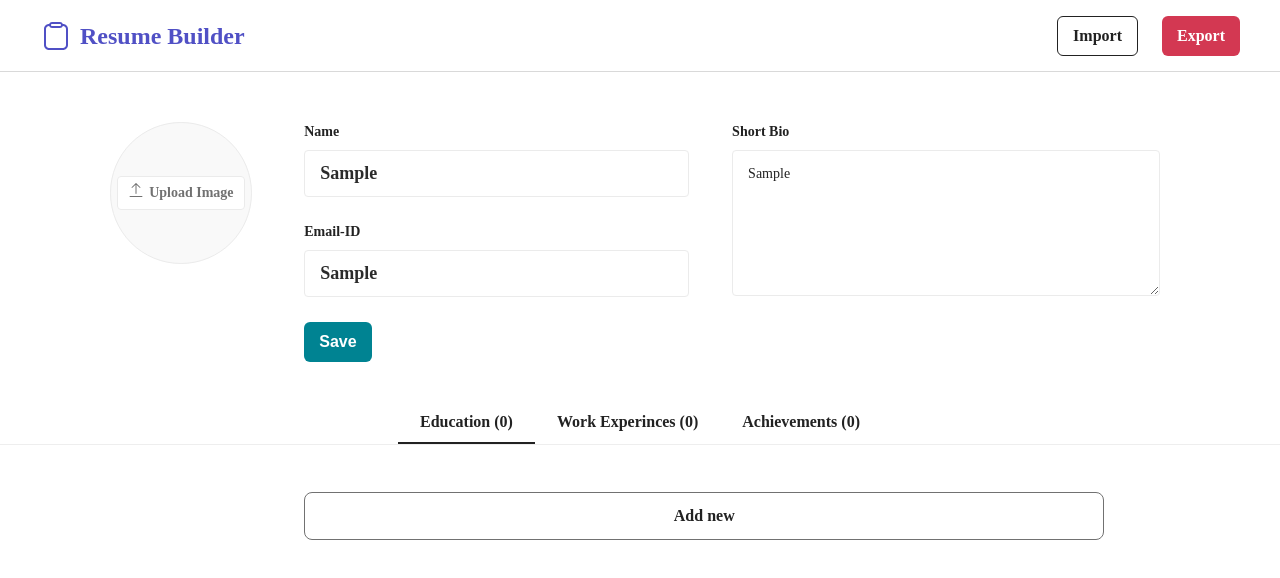
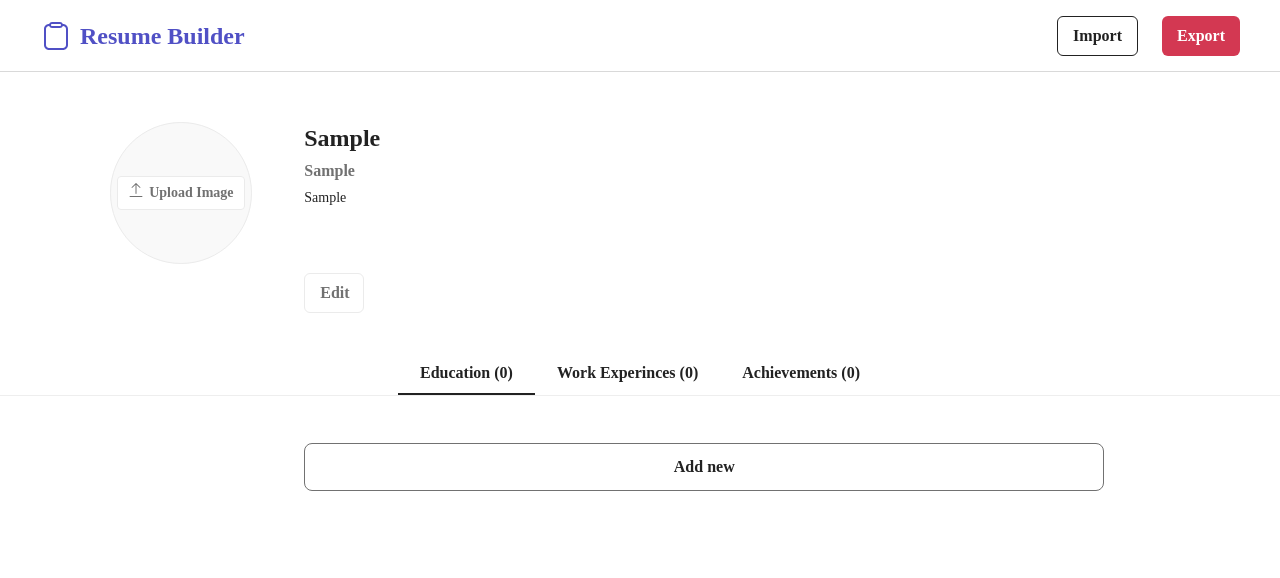
Before and after one commit to mrsharma2404/resume-builder, a Next.js app: page / in a window 1280 px wide. Both pictures are taken after typing "Sample", "Sample", "Sample" into the empty fields and a click on the button "Save". Shown: the top 578 px of the page. Built offline with nearby package versions, Linux system fonts and the light colour scheme.

Commit message:
added edit functionality in profile section

```diff
--- a/src/components/ProfileSection/index.module.scss
+++ b/src/components/ProfileSection/index.module.scss
@@ -6,7 +6,7 @@
 }
 .imageUploadSection {
   display: flex;
-  width: 13.5%; // 174px in 1512px screen size wrt Figma
+  width: 13.5%;
 }
 .formSection {
   display: flex;
@@ -36,31 +36,41 @@
 .bottomContainer {
   margin-top: 25px;
 }
-// // we can improve the css implementation based on how resposive we need it
-// // as of now just completed the basic UI
-// .mainContainer {
-//   display: flex;
-//   width: 100%;
-//   height: auto;
-//   gap: 0px 5%; // 65px in 1512px screen size wrt Figma
-// }
-// .leftSection {
-//   display: flex;
-//   width: 13.5%; // 174px in 1512px screen size wrt Figma
-// }
-// .middleSection {
-//   display: flex;
-//   flex-direction: column;
-//   width: 34.25%; // 440px in 1512px screen size wrt Figma
-//   gap: 25px;
-// }
-// .rightSection {
-//   display: flex;
-//   width: 42.25%; // 540px in 1512px screen size wrt Figma
-// }
-// .bottomContainer {
-//   display: flex;
-//   width: 100%;
-//   padding-left: 18.5%;
-//   margin-top: 25px;
-// }
+
+.text1 {
+  display: flex;
+  align-items: center;
+  color: #222;
+  font-size: 24px;
+  font-weight: 700;
+  line-height: 32px;
+}
+.text2 {
+  display: flex;
+  align-items: center;
+  color: #717171;
+  font-size: 16px;
+  font-weight: 600;
+  line-height: 24px;
+}
+.text3 {
+  display: flex;
+  color: #222;
+  font-size: 14px;
+  font-weight: 500;
+  line-height: 20px;
+  min-height: 80px;
+}
+.profileSection {
+  display: flex;
+  flex-direction: column;
+  gap: 5px;
+}
+
+.editBtn {
+  width: 60px;
+  height: 40px;
+  border-radius: 6px;
+  border: 1px solid #ebebeb;
+  color: #717171;
+}
--- a/src/components/ProfileSection/index.tsx
+++ b/src/components/ProfileSection/index.tsx
@@ -13,6 +13,7 @@ import { setProfileSectionData } from '@redux/commonSlice'
 // styles import
 import styles from './index.module.scss'
 import ImageUpload from '@components/ImageUploader'
+import BasicButton from '@components/Buttons/BasicButton'
 
 const ProfileSection = () => {
   const dispatch = useAppDispatch()
@@ -23,6 +24,7 @@ const ProfileSection = () => {
   const onSubmit = (values: any) => {
     console.log({ values })
     dispatch(setProfileSectionData(values))
+    setIsEdit(false)
   }
 
   const validate = (values: any) => {
@@ -40,6 +42,7 @@ const ProfileSection = () => {
           <Form
             onSubmit={onSubmit}
             validate={validate}
+            initialValues={profileSectionDataRedux}
             render={({ handleSubmit }) => {
               return (
                 <form onSubmit={handleSubmit} className={styles.form}>
@@ -89,7 +92,16 @@ const ProfileSection = () => {
           />
         </div>
       ) : (
-        <div className={styles.profileSection}></div>
+        <div className={styles.profileSection}>
+          <div className={styles.text1}>{profileSectionDataRedux.name}</div>
+          <div className={styles.text2}>{profileSectionDataRedux.email}</div>
+          <div className={styles.text3}>{profileSectionDataRedux.short_bio}</div>
+          <BasicButton
+            label="Edit"
+            className={styles.editBtn}
+            onClickFunction={() => setIsEdit(true)}
+          />
+        </div>
       )}
     </div>
   )
```
